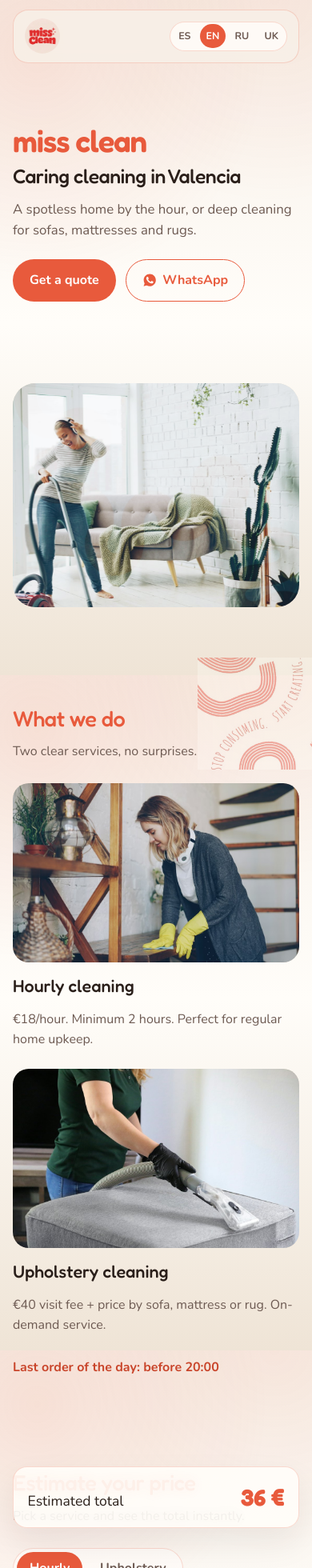
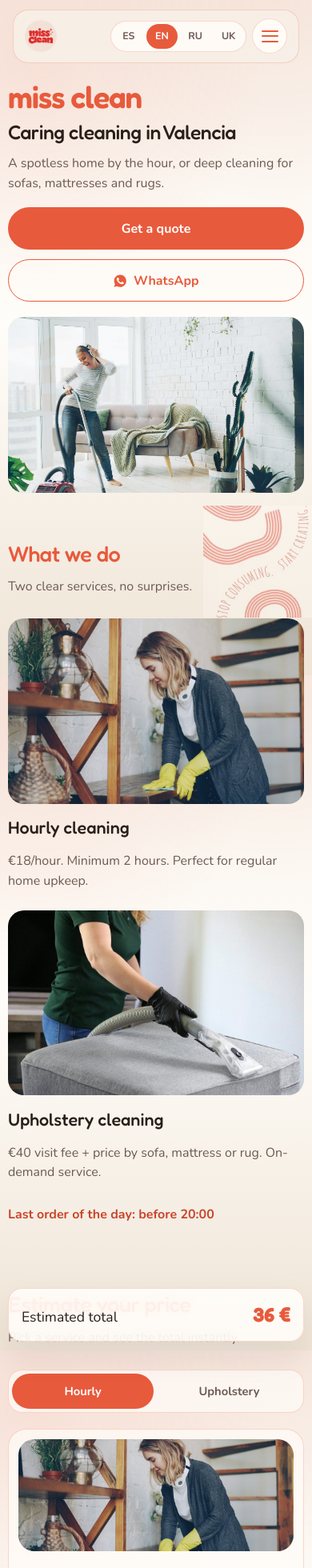
Before and after one commit to mrmogaragnar-art/missclean, a Next.js app: page / in a window 390 px wide. Shown: the top 1960 px of the page at 80% size. Built offline with nearby package versions, Linux system fonts and the light colour scheme.

Commit message:
Fix calculator totals in booking form, set real Instagram, and improve mobile layout.
Co-authored-by: Cursor <cursoragent@cursor.com>

```diff
--- a/src/app/api/booking/route.ts
+++ b/src/app/api/booking/route.ts
@@ -33,7 +33,7 @@ export async function POST(request: Request) {
       `Дата: ${date}`,
       `Услуга: ${service}`,
       `Детали: ${details || "—"}`,
-      `Сумма: ${total || "—"} €`,
+      `Сумма: ${total ? `${total} €` : "—"}`,
       `Комментарий: ${comment || "—"}`,
     ].join("\n");
 
--- a/src/app/globals.css
+++ b/src/app/globals.css
@@ -41,6 +41,7 @@ body {
     radial-gradient(circle at 88% 0%, rgba(232, 90, 60, 0.08), transparent 28%),
     linear-gradient(180deg, var(--cream) 0%, var(--white) 48%, var(--cream-deep) 100%);
   font-family: var(--font-body), system-ui, sans-serif;
+  overflow-x: hidden;
 }
 
 a {
@@ -72,9 +73,10 @@ main {
   width: min(1120px, calc(100% - 2rem));
   margin: 0.75rem auto 0;
   display: flex;
+  flex-wrap: wrap;
   align-items: center;
   justify-content: space-between;
-  gap: 1rem;
+  gap: 0.65rem 1rem;
   padding: 0.65rem 0.85rem;
   position: sticky;
   top: 0.5rem;
@@ -83,6 +85,48 @@ main {
   background: rgba(247, 240, 232, 0.88);
   border: 1px solid var(--line);
   border-radius: 999px;
+}
+
+.header-actions {
+  display: flex;
+  align-items: center;
+  gap: 0.45rem;
+  margin-left: auto;
+}
+
+.nav-toggle {
+  display: inline-flex;
+  flex-direction: column;
+  justify-content: center;
+  gap: 0.28rem;
+  width: 2.75rem;
+  height: 2.75rem;
+  padding: 0.65rem;
+  border: 1px solid var(--line);
+  border-radius: 999px;
+  background: rgba(255, 253, 249, 0.9);
+  cursor: pointer;
+}
+
+.nav-toggle-bar {
+  display: block;
+  height: 2px;
+  width: 100%;
+  border-radius: 999px;
+  background: var(--terracotta);
+  transition: transform 0.2s ease, opacity 0.2s ease;
+}
+
+.site-header.is-menu-open .nav-toggle-bar:nth-child(2) {
+  transform: translateY(6px) rotate(45deg);
+}
+
+.site-header.is-menu-open .nav-toggle-bar:nth-child(3) {
+  opacity: 0;
+}
+
+.site-header.is-menu-open .nav-toggle-bar:nth-child(4) {
+  transform: translateY(-6px) rotate(-45deg);
 }
 
 .brand-lockup {
@@ -113,13 +157,30 @@ main {
 
 .site-nav {
   display: none;
-  gap: 1rem;
-  font-size: 0.92rem;
+  flex-direction: column;
+  gap: 0.15rem;
+  width: 100%;
+  padding: 0.35rem 0.15rem 0.25rem;
+  font-size: 0.95rem;
   color: var(--muted);
 }
 
-.site-nav a:hover {
+.site-nav.is-open {
+  display: flex;
+}
+
+.site-nav a {
+  display: block;
+  padding: 0.75rem 0.85rem;
+  border-radius: 0.85rem;
+  font-weight: 700;
+}
+
+.site-nav a:hover,
+.site-nav a:focus-visible {
   color: var(--terracotta);
+  background: rgba(232, 90, 60, 0.08);
+  outline: none;
 }
 
 .lang-switch {
@@ -669,12 +730,25 @@ main {
 }
 
 .form-summary {
-  padding: 0.85rem 0;
+  padding: 0.95rem 1rem;
   color: var(--muted);
+  border: 1px solid var(--line);
+  border-radius: 1rem;
+  background: rgba(255, 253, 249, 0.88);
+}
+
+.form-summary.is-from-calc {
+  border-color: rgba(232, 90, 60, 0.45);
+  background: rgba(232, 90, 60, 0.08);
 }
 
 .form-summary p {
   margin: 0.2rem 0;
+}
+
+.form-summary strong {
+  color: var(--terracotta);
+  font-size: 1.15rem;
 }
 
 .form-ok {
@@ -815,8 +889,30 @@ main {
 }
 
 @media (min-width: 720px) {
-  .site-nav {
+  .nav-toggle {
+    display: none;
+  }
+
+  .site-nav,
+  .site-nav.is-open {
     display: flex;
+    flex-direction: row;
+    flex-wrap: wrap;
+    width: auto;
+    padding: 0;
+    gap: 0.35rem 0.85rem;
+    font-size: 0.92rem;
+  }
+
+  .site-nav a {
+    padding: 0.35rem 0.2rem;
+    border-radius: 0;
+    font-weight: 600;
+  }
+
+  .site-nav a:hover,
+  .site-nav a:focus-visible {
+    background: transparent;
   }
 
   .services-grid {
@@ -867,12 +963,191 @@ main {
 }
 
 @media (max-width: 719px) {
+  main {
+    width: min(1120px, calc(100% - 1.25rem));
+  }
+
+  .site-header {
+    border-radius: 1.2rem;
+    top: 0.35rem;
+  }
+
+  .site-header.is-menu-open {
+    border-radius: 1.2rem;
+  }
+
   .brand-name {
     display: none;
   }
 
-  .site-header {
-    border-radius: 1.2rem;
+  .brand-logo {
+    width: 40px;
+    height: 40px;
+  }
+
+  .lang-switch button {
+    padding: 0.4rem 0.45rem;
+    min-width: 2.4rem;
+  }
+
+  .hero {
+    min-height: auto;
+    padding: 1.5rem 0 1rem;
+    gap: 1.15rem;
+  }
+
+  .hero-sub {
+    font-size: 1rem;
+    margin: 0.75rem 0 1.1rem;
+  }
+
+  .hero-actions {
+    flex-direction: column;
+    align-items: stretch;
+  }
+
+  .hero-actions .btn {
+    width: 100%;
+  }
+
+  .hero-visual {
+    min-height: 220px;
+    border-radius: var(--radius);
+  }
+
+  .section {
+    padding: 2.5rem 0;
+  }
+
+  .tabs {
+    display: grid;
+    grid-template-columns: 1fr 1fr;
+    width: 100%;
+    border-radius: 1.1rem;
+  }
+
+  .tabs button {
+    padding: 0.7rem 0.5rem;
+    font-size: 0.92rem;
+    text-align: center;
+  }
+
+  .calc-panel-hourly {
+    padding: 0.75rem;
+  }
+
+  .calc-hourly-visual {
+    min-height: 140px;
+  }
+
+  .hours-stepper {
+    width: 100%;
+    justify-content: space-between;
+    padding: 0.4rem;
+  }
+
+  .hours-btn {
+    width: 3rem;
+    height: 3rem;
+    font-size: 1.5rem;
+  }
+
+  .calc-dry-accent {
+    min-height: 100px;
+  }
+
+  .item-grid {
+    grid-template-columns: repeat(2, minmax(0, 1fr));
+    gap: 0.65rem;
+  }
+
+  .item-card {
+    padding: 0.35rem;
+  }
+
+  .item-card-name {
+    font-size: 0.82rem;
+  }
+
+  .item-card-price {
+    font-size: 0.95rem;
+  }
+
+  .calc-total {
+    flex-wrap: wrap;
+    gap: 0.35rem 1rem;
+    padding: 0.85rem 1rem;
+  }
+
+  .calc-total strong {
+    font-size: 1.55rem;
+  }
+
+  .calc-total.is-sticky {
+    bottom: 0.5rem;
+  }
+
+  .calc-apply,
+  .booking-form .btn {
+    width: 100%;
+  }
+
+  .field input,
+  .field select,
+  .field textarea {
+    font-size: 1rem;
+    padding: 0.9rem 0.95rem;
+  }
+
+  .works-gallery {
+    grid-template-columns: 1fr 1fr;
+    gap: 0.55rem;
+  }
+
+  .works-actions {
+    flex-direction: column;
+    align-items: stretch;
+  }
+
+  .works-actions .btn {
+    width: 100%;
+  }
+
+  .social-row {
+    gap: 0.85rem;
+  }
+
+  .social-link {
+    width: 3.6rem;
+    height: 3.6rem;
+  }
+
+  .site-footer {
+    width: min(1120px, calc(100% - 1.25rem));
+    flex-direction: column;
+    gap: 0.35rem;
+  }
+}
+
+@media (max-width: 390px) {
+  .item-card-body {
+    padding: 0.1rem 0.2rem 0.3rem;
+  }
+
+  .item-card-name {
+    font-size: 0.78rem;
+  }
+
+  .visit-fee-badge {
+    width: 100%;
+    justify-content: space-between;
+    border-radius: 1rem;
+  }
+
+  .calc-formula {
+    flex-direction: column;
+    align-items: flex-start;
+    gap: 0.35rem;
   }
 }
 
--- a/src/components/Calculator.tsx
+++ b/src/components/Calculator.tsx
@@ -210,9 +210,16 @@ export function Calculator({ onApply }: Props) {
 
       <button
         type="button"
-        className="btn btn-primary"
+        className="btn btn-primary calc-apply"
         onClick={() => {
-          onApply({ service: tab, hours, items, total });
+          // Send only the active tab’s data so the form never keeps stale
+          // hours from hourly while showing dry items (or the reverse).
+          onApply({
+            service: tab,
+            hours: tab === "hourly" ? hours : siteConfig.prices.minHours,
+            items: tab === "dry" ? [...items] : [],
+            total,
+          });
           document.getElementById("book")?.scrollIntoView({ behavior: "smooth" });
         }}
       >
--- a/src/components/Header.tsx
+++ b/src/components/Header.tsx
@@ -1,15 +1,30 @@
 "use client";
 
 import Image from "next/image";
+import { useEffect, useState } from "react";
 import { LanguageSwitcher } from "@/components/LanguageSwitcher";
 import { useI18n } from "@/i18n/I18nProvider";
 
 export function Header() {
   const { t } = useI18n();
+  const [menuOpen, setMenuOpen] = useState(false);
+
+  useEffect(() => {
+    if (!menuOpen) return;
+    function onKey(e: KeyboardEvent) {
+      if (e.key === "Escape") setMenuOpen(false);
+    }
+    window.addEventListener("keydown", onKey);
+    return () => window.removeEventListener("keydown", onKey);
+  }, [menuOpen]);
+
+  function closeMenu() {
+    setMenuOpen(false);
+  }
 
   return (
-    <header className="site-header">
-      <a href="#top" className="brand-lockup" aria-label="Miss Clean">
+    <header className={`site-header ${menuOpen ? "is-menu-open" : ""}`}>
+      <a href="#top" className="brand-lockup" aria-label="Miss Clean" onClick={closeMenu}>
         <Image
           src="/logo.png"
           alt="Miss Clean"
@@ -21,15 +36,43 @@ export function Header() {
         <span className="brand-name">miss clean</span>
       </a>
 
-      <nav className="site-nav" aria-label="Main">
-        <a href="#services">{t.nav.services}</a>
-        <a href="#calculator">{t.nav.calculator}</a>
-        <a href="#book">{t.nav.book}</a>
-        <a href="#works">{t.nav.works}</a>
-        <a href="#contact">{t.nav.contact}</a>
+      <div className="header-actions">
+        <LanguageSwitcher />
+        <button
+          type="button"
+          className="nav-toggle"
+          aria-expanded={menuOpen}
+          aria-controls="site-nav"
+          onClick={() => setMenuOpen((v) => !v)}
+        >
+          <span className="sr-only">{menuOpen ? "Close" : "Menu"}</span>
+          <span className="nav-toggle-bar" aria-hidden />
+          <span className="nav-toggle-bar" aria-hidden />
+          <span className="nav-toggle-bar" aria-hidden />
+        </button>
+      </div>
+
+      <nav
+        id="site-nav"
+        className={`site-nav ${menuOpen ? "is-open" : ""}`}
+        aria-label="Main"
+      >
+        <a href="#services" onClick={closeMenu}>
+          {t.nav.services}
+        </a>
+        <a href="#calculator" onClick={closeMenu}>
+          {t.nav.calculator}
+        </a>
+        <a href="#book" onClick={closeMenu}>
+          {t.nav.book}
+        </a>
+        <a href="#works" onClick={closeMenu}>
+          {t.nav.works}
+        </a>
+        <a href="#contact" onClick={closeMenu}>
+          {t.nav.contact}
+        </a>
       </nav>
-
-      <LanguageSwitcher />
     </header>
   );
 }
--- a/src/components/HomePage.tsx
+++ b/src/components/HomePage.tsx
@@ -14,6 +14,14 @@ import { Works } from "@/components/Works";
 export function HomePage() {
   const [snapshot, setSnapshot] = useState<CalcSnapshot | null>(null);
 
+  function applyFromCalculator(
+    payload: Omit<CalcSnapshot, "id">,
+  ) {
+    // Fresh id every click so BookingForm always re-applies, even if
+    // service/hours/items/total happen to match the previous snapshot.
+    setSnapshot({ ...payload, id: Date.now() });
+  }
+
   return (
     <>
       <VisitTracker />
@@ -21,7 +29,7 @@ export function HomePage() {
       <main>
         <Hero />
         <Services />
-        <Calculator onApply={setSnapshot} />
+        <Calculator onApply={applyFromCalculator} />
         <BookingForm snapshot={snapshot} />
         <Works />
         <Contact />
--- a/src/config/site.ts
+++ b/src/config/site.ts
@@ -16,9 +16,9 @@ export const siteConfig = {
   whatsapp: "+34 600 000 000",
   whatsappHref: "https://wa.me/34600000000",
 
-  /** Instagram профиль (заглушка) */
-  instagram: "missclean.valencia",
-  instagramHref: "https://instagram.com/missclean.valencia",
+  /** Instagram профиль */
+  instagram: "miss.clean.vln",
+  instagramHref: "https://www.instagram.com/miss.clean.vln/",
 
   /**
    * Ссылки на рилсы/посты Instagram для блока на сайте.
```
Also changed, not shown: src/components/BookingForm.tsx (+30 -6 lines), 1 other file (tests, documents, lock files or other folders).
